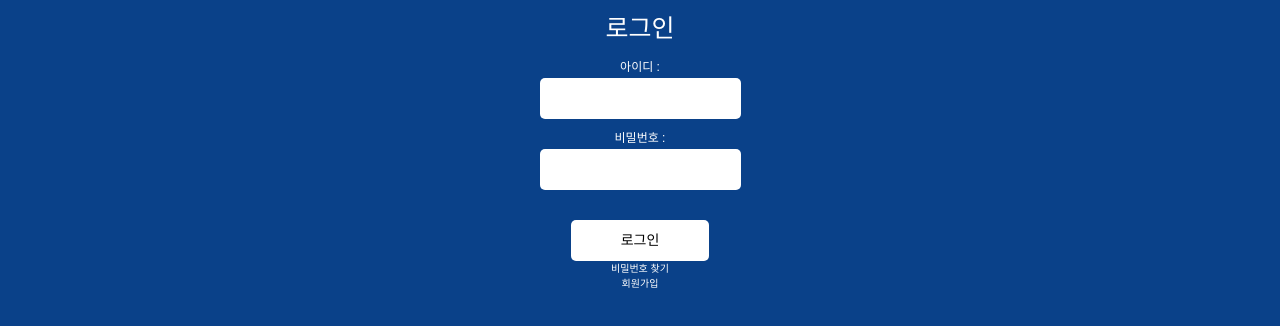
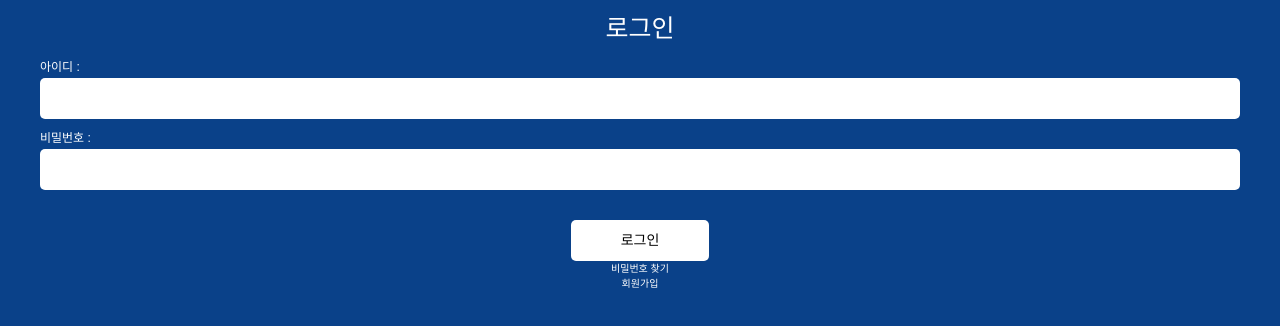
Before and after one commit to kjw-303/new-smart, a React (Create React App) app: page /login in a window 1280 px wide. Shown: the top 326 px of the page. Built offline with nearby package versions, Linux system fonts and the light colour scheme.

Commit message:
# 로그인 수정

```diff
--- a/src/components/Login.js
+++ b/src/components/Login.js
@@ -21,20 +21,20 @@ const Login = () => {
   return (
     <div className="mainBg">
       <h1>로그인</h1>
-      <form onSubmit={handleSubmit}>
+      <form onSubmit={handleSubmit} className="mx-16">
         <div>
-          <label>아이디 : </label>
+          <label className="text-left">아이디 : </label>
           <input
-            className="rounded-lg px-4 py-4"
+            className="rounded-lg px-4 py-4 w-full"
             type="text"
             value={username}
             onChange={(e) => setUsername(e.target.value)}
           />
         </div>
         <div className="mt-4">
-          <label>비밀번호 : </label>
+          <label className="text-left">비밀번호 : </label>
           <input
-            className="rounded-lg px-4 py-4"
+            className="rounded-lg px-4 py-4 w-full"
             type="password"
             value={password}
             onChange={(e) => setPassword(e.target.value)}
```
